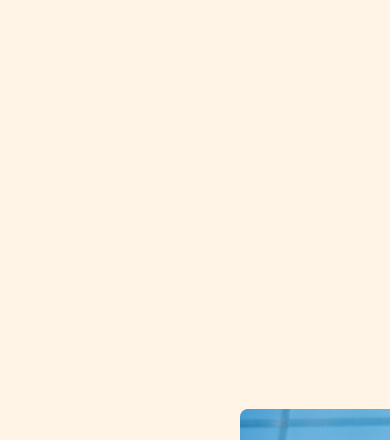
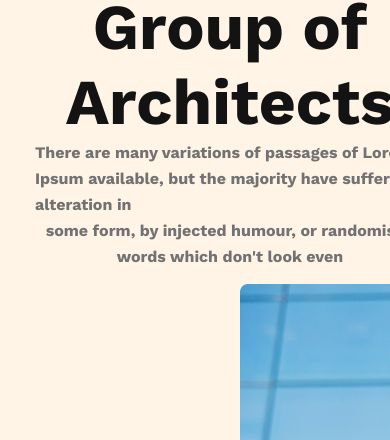
Before and after one commit to 123Somrat/G3-Architect, a plain HTML site: page index.html in a window 390 px wide. Shown: the part 715-1155 px from the top of the page. Drawn offline with nearby package versions, Linux system fonts and the light colour scheme.

Commit message:
add css on company overview and details for mobie

```diff
--- a/styles/style.css
+++ b/styles/style.css
@@ -377,4 +377,13 @@
        position: relative;
       flex-direction: column;
      }
+     .company-overview{
+        width: 100%;
+        margin: 0px 0px 0px 35px;
+        white-space: wrap;
+        }
+     .details{
+        width:100%;
+        height: 100%;
+        }
 }
```
